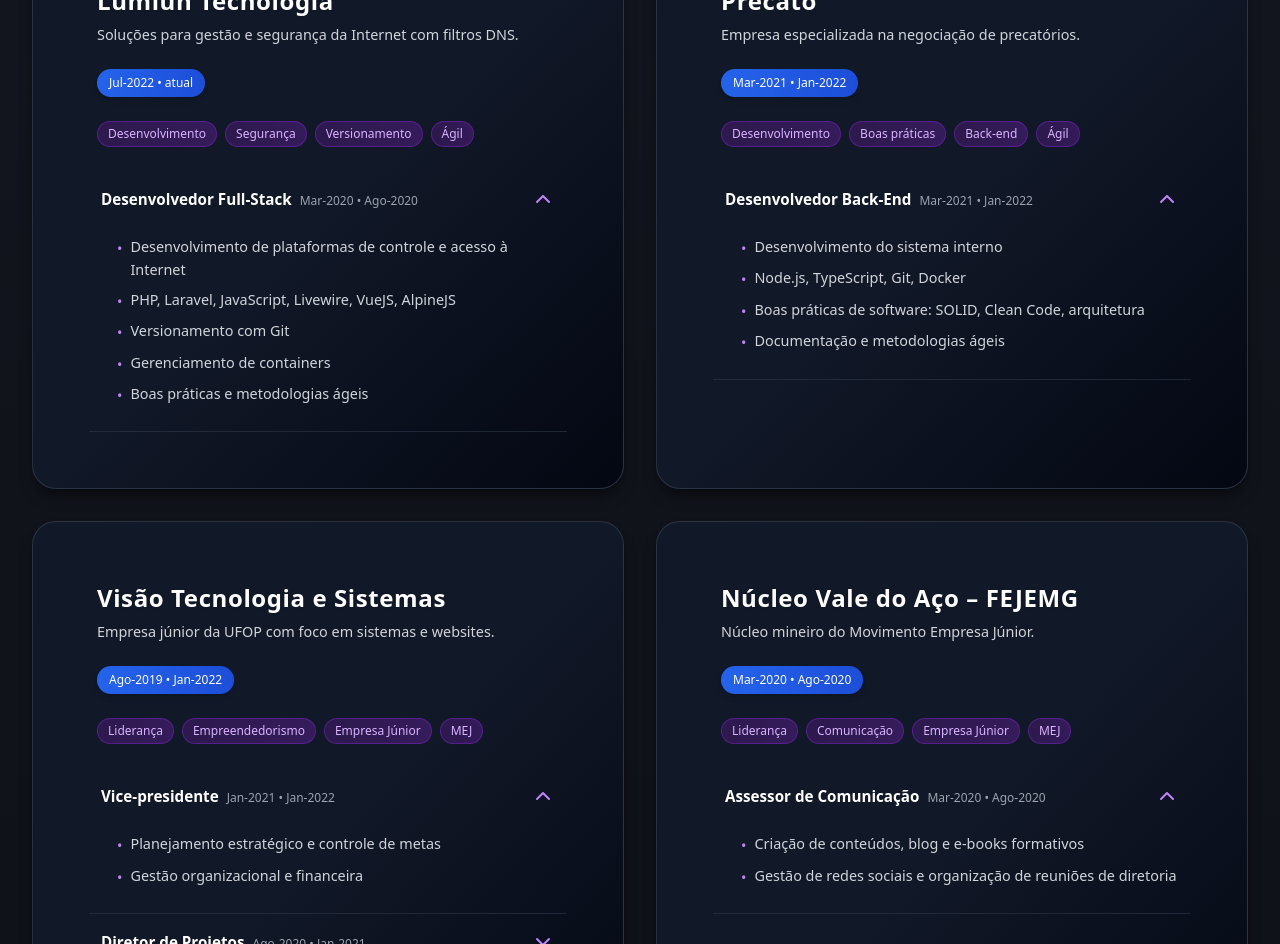
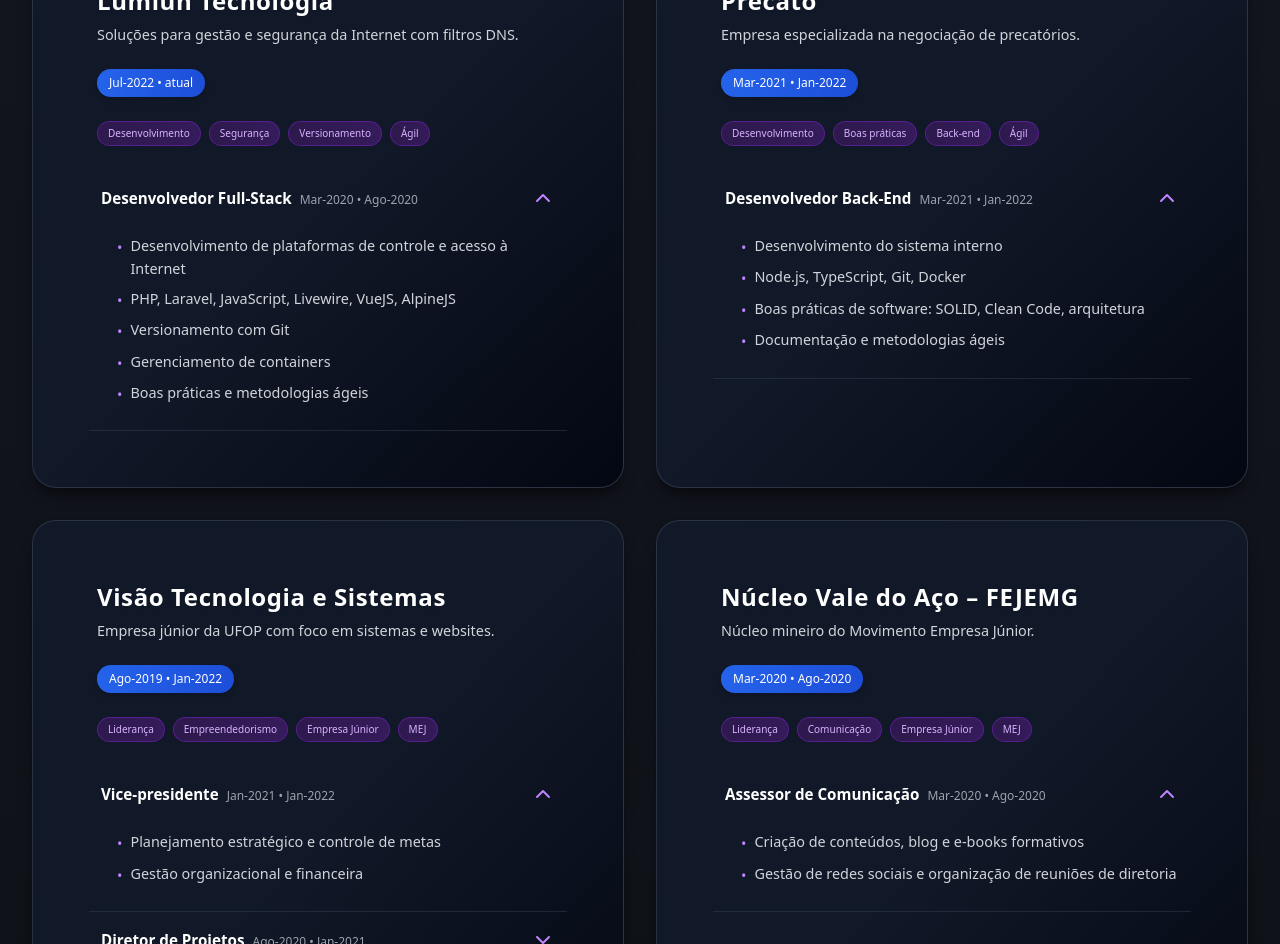
Before and after one commit to andersondev96/portfolio-dev, a Next.js app: page / in a window 1280 px wide. Shown: the part 1900-2844 px from the top of the page. Built offline with nearby package versions, Linux system fonts and the light colour scheme.

Commit message:
refactor: optimize experience-card

```diff
--- a/src/components/experience-card.tsx
+++ b/src/components/experience-card.tsx
@@ -1,6 +1,6 @@
-"use client"
+"use client";
 
-import { useState } from "react";
+import { memo, useMemo, useState } from "react";
 import { motion } from "motion/react";
 import { Card, CardContent, CardHeader, CardTitle } from "./ui/card";
 import { Badge } from "./ui/badge";
@@ -8,21 +8,26 @@
 import { CustomAccordionItem } from "./ui/accordion";
 
 type Role = {
-  title: string
-  period: string
-  responsibilities: string[]
-}
+  id?: string;
+  title: string;
+  period: string;
+  responsibilities: string[];
+};
 
 type ExperienceCardProps = {
-  company: string
-  description: string
-  period: string
-  badges: string[]
-  roles: Role[]
-  defaultOpen?: number[]
-}
+  company: string;
+  description: string;
+  period: string;
+  badges: string[];
+  roles: Role[];
+  defaultOpen?: number[];
+};
 
-export function ExperienceCard({
+const BADGE_ANIMATION_BASE_DELAY = 0.25;
+const ROLE_ANIMATION_BASE_DELAY = 0.1;
+const RESPONSIBILITY_ANIMATION_DELAY_STEP = 0.05;
+
+export const ExperienceCard = memo(function ExperienceCard({
   company,
   description,
   period,
@@ -30,9 +35,12 @@
   roles,
   defaultOpen,
 }: ExperienceCardProps) {
-  const [openRole, setOpenRole] = useState<string>(
-    defaultOpen && defaultOpen.length > 0 ? `role-${defaultOpen[0]}` : ""
-  );
+  const initialOpenRole = useMemo(() => {
+    if (!defaultOpen || defaultOpen.length === 0) return "";
+    return `role-${defaultOpen[0]}`;
+  }, [defaultOpen]);
+
+  const [openRole, setOpenRole] = useState<string>(initialOpenRole);
 
   return (
     <motion.div
@@ -43,23 +51,18 @@
       transition={{ duration: 0.4 }}
       viewport={{ once: true }}
     >
-      <Card
-        className="
-          flex flex-col h-full gap-4
-          p-5 md:p-6 lg:p-8
-        "
-      >
-        <CardHeader className="p-0 space-y-3 md:space-y-4">
+      <Card className="flex h-full flex-col gap-4 p-5 md:p-6 lg:p-8">
+        <CardHeader className="space-y-3 p-0 md:space-y-4">
           <motion.div
             initial={{ opacity: 0 }}
             whileInView={{ opacity: 1 }}
             transition={{ duration: 0.5, delay: 0.1 }}
             viewport={{ once: true }}
           >
-            <CardTitle className="text-xl md:text-[1.25rem] lg:text-2xl font-bold text-white">
+            <CardTitle className="text-xl font-bold text-white md:text-[1.25rem] lg:text-2xl">
               {company}
             </CardTitle>
-            <p className="text-xs sm:text-sm md:text-[0.9rem] text-gray-300 mt-1.5 md:mt-2 leading-relaxed">
+            <p className="mt-1.5 text-xs leading-relaxed text-gray-300 sm:text-sm md:mt-2 md:text-[0.9rem]">
               {description}
             </p>
           </motion.div>
@@ -70,45 +73,46 @@
             transition={{ duration: 0.4, delay: 0.2 }}
             viewport={{ once: true }}
           >
-            <Badge className="inline-block text-[11px] md:text-xs px-2.5 py-1">
+            <Badge className="inline-block px-2.5 py-1 text-[11px] md:text-xs">
               {period}
             </Badge>
           </motion.div>
 
+          {badges.length > 0 && (
             <motion.div
               initial={{ opacity: 0, y: 10 }}
               animate={{ opacity: 1, y: 0 }}
               transition={{ duration: 0.4, delay: 0.25 }}
               className="flex flex-wrap gap-1.5 md:gap-2"
             >
-            {badges &&
-              badges.length > 0 &&
-              badges.map((badge, index) => (
+              {badges.map((badge, index) => (
                 <motion.span
-                  key={index}
+                  key={badge}
                   initial={{ opacity: 0, scale: 0.8 }}
                   animate={{ opacity: 1, scale: 1 }}
-                  transition={{ duration: 0.3, delay: 0.25 + index * 0.05 }}
+                  transition={{
+                    duration: 0.3,
+                    delay: BADGE_ANIMATION_BASE_DELAY + index * 0.05,
+                  }}
                   className="
-                    inline-block text-[10px] md:text-xs px-2.5 py-1
-                    rounded-full bg-gradient-to-r from-purple-900/40 to-purple-800/40
-                    text-purple-300 font-medium border border-purple-700/50
+                    inline-block rounded-full border border-purple-700/50
+                    bg-gradient-to-r from-purple-900/40 to-purple-800/40
+                    px-2.5 py-1 text-[10px] font-medium text-purple-300
+                    transition-all duration-200
                     hover:border-purple-500/70 hover:from-purple-900/60 hover:to-purple-800/60
-                    transition-all duration-200
                   "
                 >
                   {badge}
                 </motion.span>
               ))}
             </motion.div>
+          )}
         </CardHeader>
 
         <CardContent
           className="
-            p-0 flex-1
-            mt-2
-            max-h-[260px] md:max-h-[220px] lg:max-h-none
-            overflow-y-auto pr-1
+            mt-2 flex-1 overflow-y-auto pr-1
+            max-h-[260px] md:max-h-[220px] lg:max-h-none p-0
           "
         >
           <Accordion.Root
@@ -118,23 +122,30 @@
             onValueChange={setOpenRole}
             className="space-y-0"
           >
-            {roles.map((role, index) => (
+            {roles.map((role, index) => {
+              const roleValue = `role-${index}`;
+              const roleKey = role.id ?? roleValue;
+
+              return (
                 <motion.div
-                key={index}
+                  key={roleKey}
                   initial={{ opacity: 0 }}
                   whileInView={{ opacity: 1 }}
-                transition={{ duration: 0.4, delay: index * 0.1 }}
+                  transition={{
+                    duration: 0.4,
+                    delay: index * ROLE_ANIMATION_BASE_DELAY,
+                  }}
                   viewport={{ once: true }}
                 >
                   <CustomAccordionItem
-                  value={`role-${index}`}
+                    value={roleValue}
                     trigger={
-                    <div className="flex items-center justify-between w-full flex-1 pr-1">
+                      <div className="flex w-full flex-1 items-center justify-between pr-1">
                         <div className="text-left">
-                        <span className="font-semibold text-white text-sm md:text-[0.95rem]">
+                          <span className="text-sm font-semibold text-white md:text-[0.95rem]">
                             {role.title}
                           </span>
-                        <span className="ml-2 text-[11px] md:text-xs text-gray-400 font-normal">
+                          <span className="ml-2 text-[11px] font-normal text-gray-400 md:text-xs">
                             {role.period}
                           </span>
                         </div>
@@ -142,20 +153,23 @@
                     }
                   >
                     <motion.ul
-                    className="text-xs sm:text-sm md:text-[0.9rem] text-gray-300 space-y-1.5 mt-2 ml-4"
+                      className="mt-2 ml-4 space-y-1.5 text-xs text-gray-300 sm:text-sm md:text-[0.9rem]"
                       initial={{ opacity: 0 }}
                       animate={{ opacity: 1 }}
                       transition={{ duration: 0.3 }}
                     >
                       {role.responsibilities.map((item, i) => (
                         <motion.li
-                        key={i}
+                          key={`${roleKey}-${i}`}
                           className="flex items-start gap-2 leading-relaxed"
                           initial={{ opacity: 0, x: -10 }}
                           animate={{ opacity: 1, x: 0 }}
-                        transition={{ duration: 0.3, delay: i * 0.05 }}
+                          transition={{
+                            duration: 0.3,
+                            delay: i * RESPONSIBILITY_ANIMATION_DELAY_STEP,
+                          }}
                         >
-                        <span className="text-purple-400 flex-shrink-0 mt-0.5">
+                          <span className="mt-0.5 flex-shrink-0 text-purple-400">
                             •
                           </span>
                           <span>{item}</span>
@@ -164,10 +178,11 @@
                     </motion.ul>
                   </CustomAccordionItem>
                 </motion.div>
-            ))}
+              );
+            })}
           </Accordion.Root>
         </CardContent>
       </Card>
     </motion.div>
   );
-}
+});
```
Lines whose indentation alone changed are shown as unchanged.
